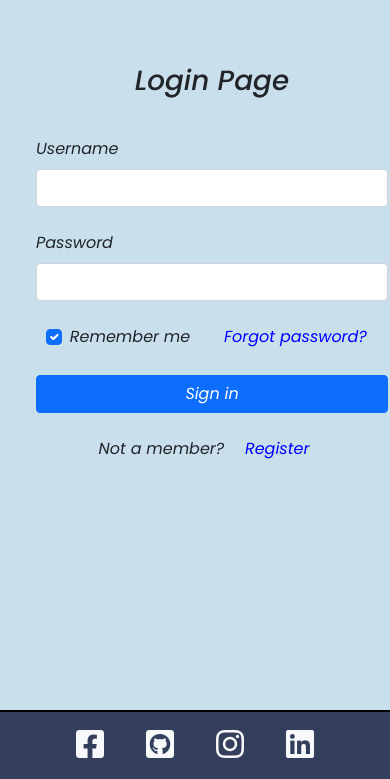
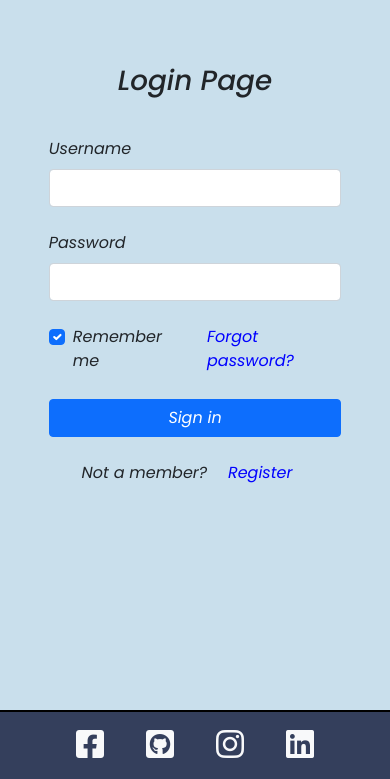
Before and after one commit to Robrowno/rally-blog, a Django app: page /login in a window 390 px wide. Shown: the part 65-844 px from the top of the page. Run offline with Django 3.2, Linux system fonts and the light colour scheme; some libraries are stand-ins or nearby versions; some web fonts are replaced.

Commit message:
adjust css on small screens, adjust settings.py

```diff
--- a/rallyProject/settings.py
+++ b/rallyProject/settings.py
@@ -39,9 +39,10 @@ TEMPLATES_DIR = os.path.join(BASE_DIR, 'templates')
 SECRET_KEY = os.environ.get('SECRET_KEY')
 
 # SECURITY WARNING: don't run with debug turned on in production!
-DEBUG = False
+DEBUG = 'DEVELOPMENT' in os.environ
 
-ALLOWED_HOSTS = ['rally-blog.herokuapp.com', 'localhost', "*"]
+ALLOWED_HOSTS = ['rally-blog.herokuapp.com', 'localhost',
+                 'localhost:8000', '127.0.0.1', '127.0.0.1:8000']
 
 
 # Application definition
--- a/static/style/pages/login.css
+++ b/static/style/pages/login.css
@@ -39,6 +39,17 @@
     }
 }
 
+/* Handles max form width for registration/login/password reset pages on smaller screens */
+
+@media all and (max-width:425px) {
+
+    .form-sm-screens {
+        max-width: 75vw;
+    }
+
+}
+
+
 /* Adjust the margin of delete-account button on larger screens */
 @media all and (min-width:1400px) {
 
--- a/templates/pages/accounts/password_change.html
+++ b/templates/pages/accounts/password_change.html
@@ -12,9 +12,9 @@
     {% endfor %} {% endif %}
 </div>
 <div class="container outer-container">
-    <div class="continer">
+    <div class="container">
         <!-- Password Confirmation form -->
-        <form method="post" class="form" id="form">
+        <form method="post form-sm-screens" class="form" id="form">
             {% csrf_token %}
             <h4>Change Password</h4>
             <div class="form-group">
--- a/templates/pages/accounts/password_reset.html
+++ b/templates/pages/accounts/password_reset.html
@@ -12,7 +12,7 @@
 </div>
 <div class="container outer-container">
     <h1 class="my-3">Reset Password</h1>
-    <form class="m-4 reset-form" method="POST" action="/forget-password">
+    <form class="m-4 reset-form form-sm-screens" method="POST" action="/forget-password">
         {%  csrf_token %}
         <div class="form-outline mb-4">
             <label class="form-label" for="username">Please enter your Username</label>
--- a/templates/pages/index.html
+++ b/templates/pages/index.html
@@ -20,8 +20,7 @@
       <div class="img-container">
         <!-- Featured image -->
         {% if "placeholder" in item.featured_image.url %}
-        <img class="card-img-top"
-        src="{% static 'images/mini-fast-pic.JPG' %}">
+        <img class="card-img-top" src="{% static 'images/mini-fast-pic.JPG' %}">
         {% else %}
         <img src="{{ item.featured_image.url }}" class="card-img-top" alt="" style="max-height: 254px;">
         {% endif %}
@@ -89,7 +88,7 @@
   </ul>
 </nav>
 {% endif %}
-</div>
+
 <!-- End of Pagination -->
 
 <script src="{% static 'script/pages/index.js' %}"></script>
--- a/templates/pages/login.html
+++ b/templates/pages/login.html
@@ -12,18 +12,18 @@
 </div>
 <div class="container outer-container">
     <h1 class="my-3">Login Page</h1>
-    <form class="m-4 login-form" action="/login" method="POST">
+    <form class="m-4 login-form form-sm-screens" action="/login" method="POST">
         {% csrf_token %}
         <!-- Email input -->
         <div class="form-outline mb-4">
             <label class="form-label" for="form2Example1">Username</label>
-            <input required type="text" name="username" id="form2Example1" class="form-control"/>
+            <input required type="text" name="username" id="form2Example1" class="form-control" />
         </div>
 
         <!-- Password input -->
         <div class="form-outline mb-4">
             <label class="form-label" for="form2Example2">Password</label>
-            <input required type="password" name="password" id="form2Example2" class="form-control"/>
+            <input required type="password" name="password" id="form2Example2" class="form-control" />
         </div>
 
         <!-- 2 column grid layout for inline styling -->
@@ -31,7 +31,7 @@
             <div class="col d-flex justify-content-center">
                 <!-- Checkbox to remember user -->
                 <div class="form-check">
-                    <input class="form-check-input" type="checkbox" value="" id="form2Example31" checked/>
+                    <input class="form-check-input" type="checkbox" value="" id="form2Example31" checked />
                     <label class="form-check-label" for="form2Example31"> Remember me </label>
                 </div>
             </div>
@@ -51,6 +51,8 @@
         </div>
     </form>
 </div>
+
+
 {% endblock %}
 
 <!-- End of Login Page -->
--- a/templates/pages/post-detail.html
+++ b/templates/pages/post-detail.html
@@ -18,7 +18,7 @@
             <!-- Blog Title -->
             <h1 class="text-center card-title">{{ post.title }}</h1>
             <div class="col-lg-3 col-sm-2 d-flex"><button class="btn btn-primary submit-button">
-                    <a href="/">Go Back</a></button>
+                    <a href="{% url 'home' %}">Go Back</a></button>
             </div>
 
             <!-- Blog Like/Comment Fontawesome Icons -->
--- a/templates/pages/register.html
+++ b/templates/pages/register.html
@@ -11,7 +11,7 @@
 <!-- Registration Page -->
 <div class="container outer-container ">
     <h1 class="my-3">Register Page</h1>
-    <form class="m-4 register-form" action="register" method="POST">
+    <form class="m-4 register-form form-sm-screens" action="register" method="POST">
         {% csrf_token %}
         <!-- Name input -->
         <div class="form-outline mb-4">
```
Lines whose indentation alone changed are shown as unchanged.
